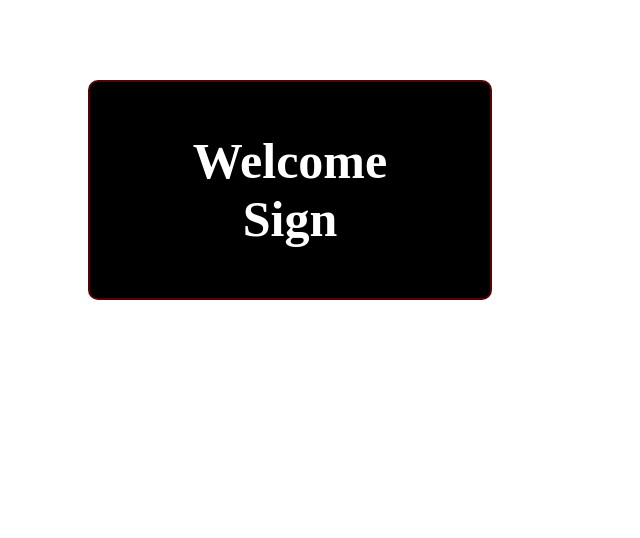
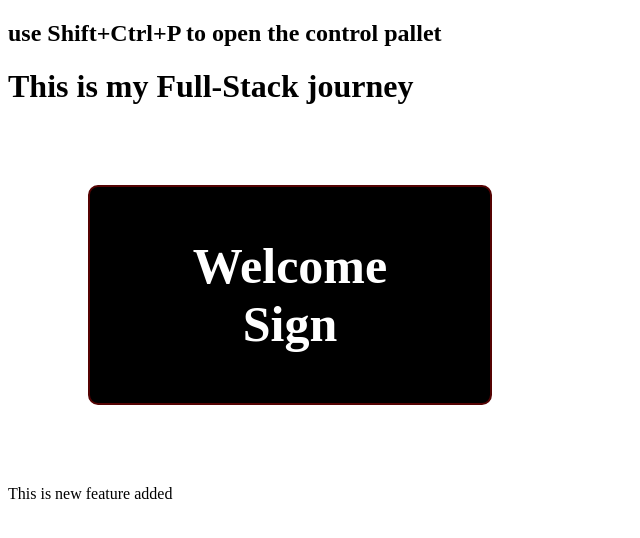
Before and after one commit to N-Nothing/Full-Stack-Journey, a plain HTML site: page frontend/index.html in a window 1280 px wide. Shown: the whole page, without its empty margins (0-640 px from the left). Drawn offline with Linux system fonts and the light colour scheme.

Commit message:
Added Features

```diff
--- a/frontend/index.html
+++ b/frontend/index.html
@@ -7,8 +7,11 @@
     <title>Document</title>
 </head>
 <body>
+    <h2>use Shift+Ctrl+P to open the control pallet</h2>
+    <h1>This is my <storng>Full-Stack</storng> journey</h1>
     <div>
         <strong>Welcome Sign</strong>
     </div>
+    This is new feature added
 </body>
 </html>
```
